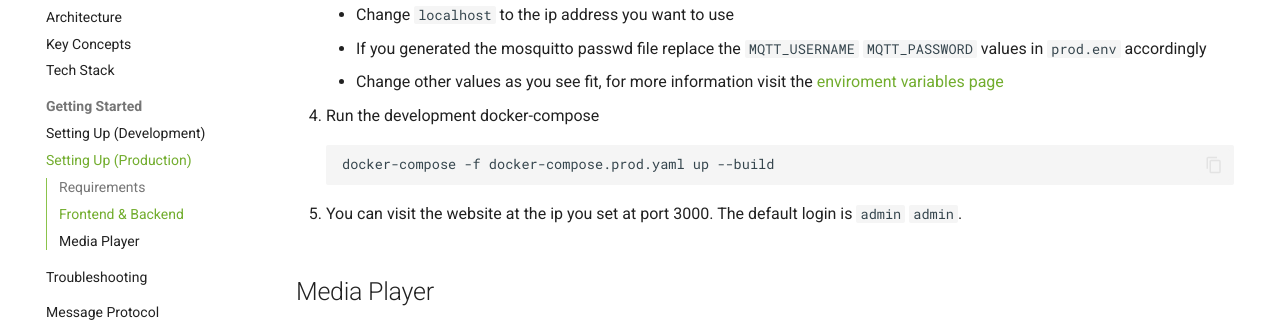
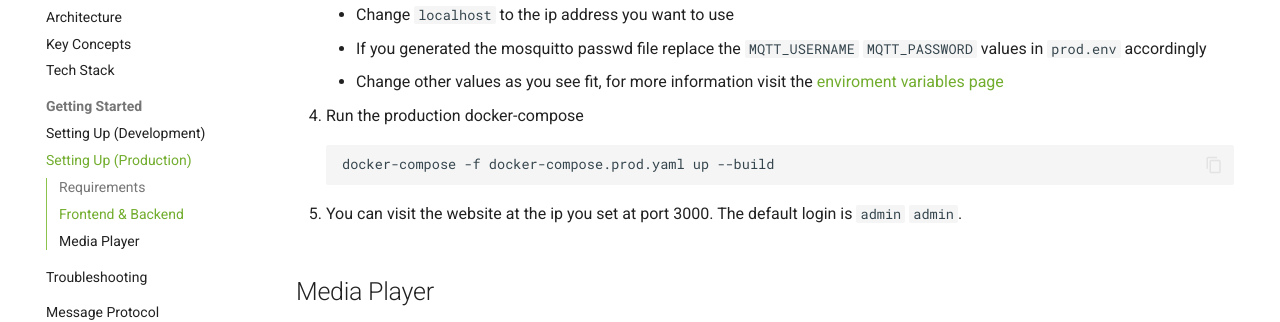
Before and after one commit to UA-Smart-Signage-Platform/Documentation-Website, an MkDocs documentation site: the page built from docs/documentation/setting-up-production.md, in a window 1280 px wide and 900 px high, scrolled down 543 px. Shown: the part 154-476 px from the top of the window. Built offline with MkDocs 1.6.1 and Material for MkDocs 9.7.7, drawn with Linux system fonts in a browser that asks for light colours.

Commit message:
fix typo

````diff
--- a/docs/documentation/setting-up-production.md
+++ b/docs/documentation/setting-up-production.md
@@ -21,7 +21,7 @@
     - If you generated the mosquitto passwd file replace the `MQTT_USERNAME` `MQTT_PASSWORD` values in `prod.env` accordingly
     - Change other values as you see fit, for more information visit the [enviroment variables page]()
 
-4. Run the development docker-compose
+4. Run the production docker-compose
     ```
     docker-compose -f docker-compose.prod.yaml up --build
     ```
````
